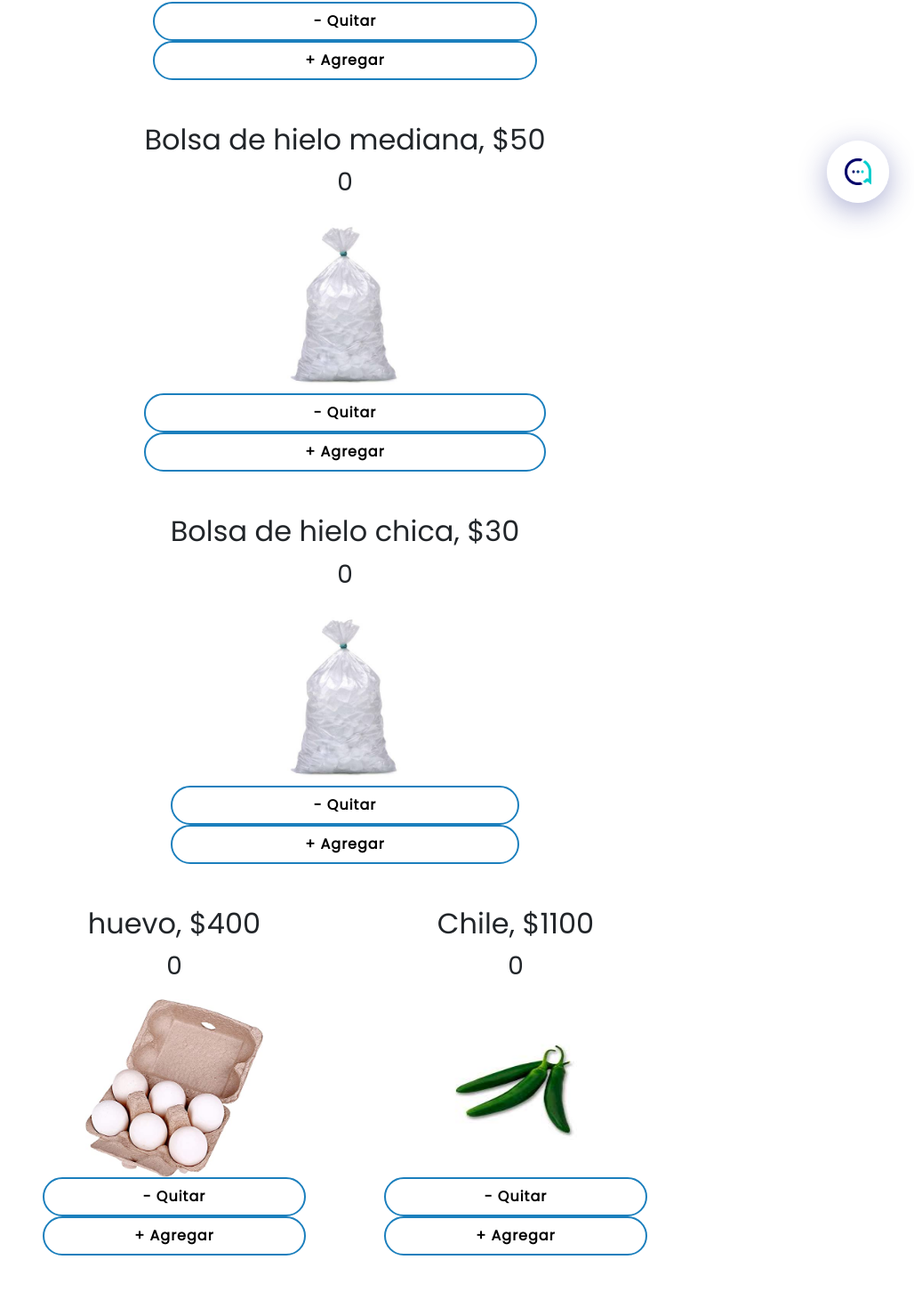
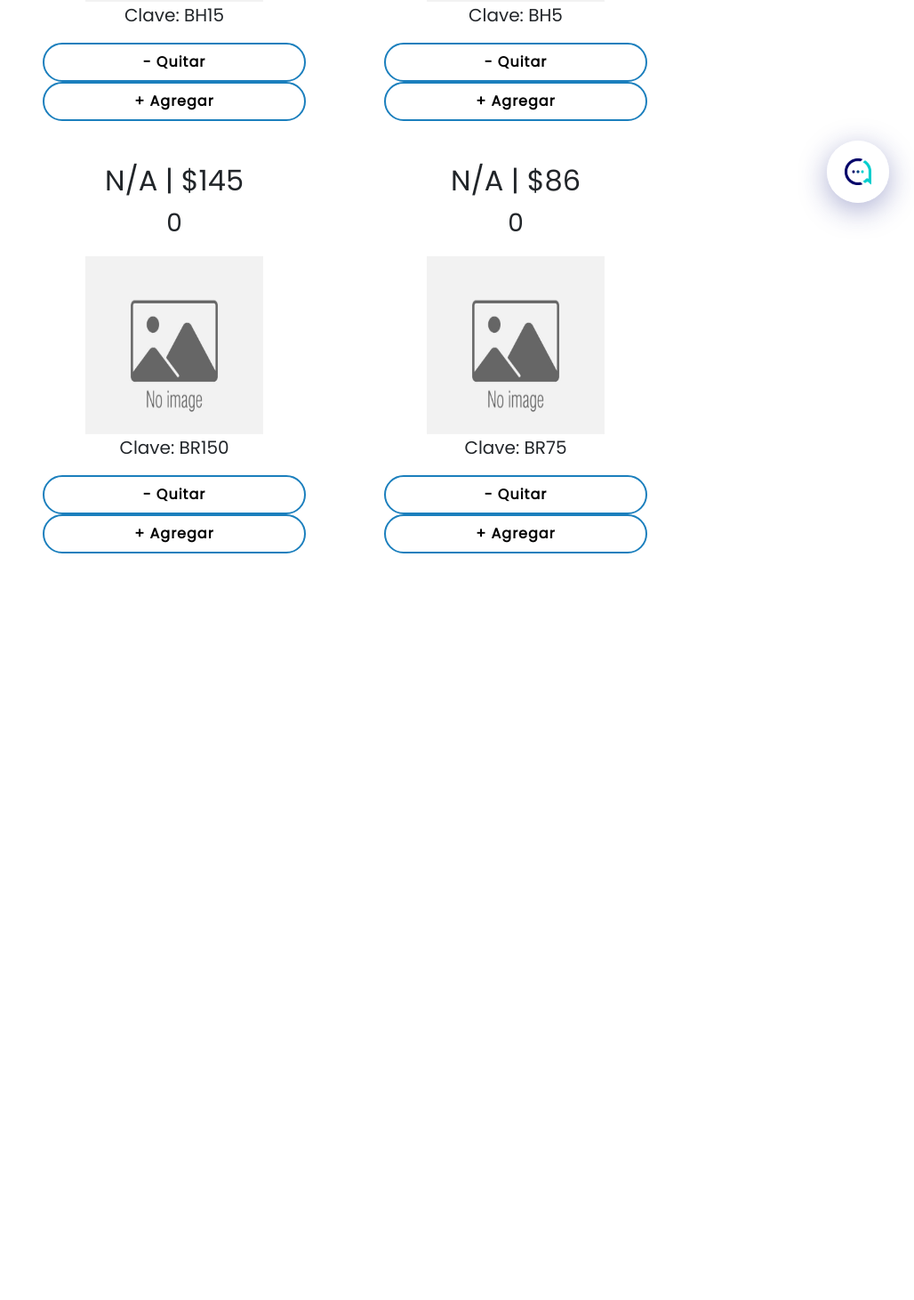
Before and after one commit to JoseCarlosPa/shoping-demo, a React (Create React App) app: page /#/ in a window 1280 px wide. Shown: the part 549-2010 px from the top of the page at 89% size, without its empty margins (252-1280 px from the left). After the commit the page ends 1239 px from the top, so only its background shows below. Built offline with nearby package versions, Linux system fonts and the light colour scheme; no server answers.

Commit message:
fix(method): add method to get all products

```diff
--- a/src/components/Shop.tsx
+++ b/src/components/Shop.tsx
@@ -2,7 +2,7 @@ import React, {useEffect} from "react";
 import Items from "../data/Items";
 import styled from "styled-components";
 import { BiShoppingBag } from "react-icons/bi";
-import {getAllProducts} from "../utility/getProducts";
+import {clientExample} from "../utility/fakeData";
 
 const Div = styled.div`
   width: 60%;
@@ -28,22 +28,12 @@ const Shop: React.FC<CartItems> = ({ cartItems, setCartItems }) => {
   const [cartCount, setCartCount] = React.useState(0);
   const [total, setTotal] = React.useState(0);
 
+
+
   const title = document.getElementById("title");
   if (title !== null) {
     title.innerHTML = "DEMO | Productos";
   }
-
-  const getProd = async () => {
-    try {
-      await getAllProducts();
-    } catch (e) {
-      console.log(e);
-    }
-  }
-
-  useEffect(() => {
-    getProd();
-    },[])
 
 
   useEffect(()=>{
@@ -61,11 +51,12 @@ const Shop: React.FC<CartItems> = ({ cartItems, setCartItems }) => {
     }
   },[cartItems])
 
+  const data = clientExample
   return (
     <>
       <Div>
         <h1 >
-          <BiShoppingBag /> DEMO
+          <BiShoppingBag /> {clientExample.dato.nombre}
         </h1>
         <hr />
         <div className="row">
--- a/src/data/Items.tsx
+++ b/src/data/Items.tsx
@@ -1,8 +1,5 @@
-import React from "react";
+import React, {useEffect} from "react";
 import styled from "styled-components";
-import theSun from "../images/sun.jpg";
-import theMoon from "../images/moon.jpg";
-import mercury from "../images/mercury.png";
 import lechuga from "../images/lechuga.jpg";
 import pepino from "../images/pepino.jpg";
 import jitomate from "../images/jitomate.jpg";
@@ -13,7 +10,10 @@ import cebolla from "../images/cebolla.jpg";
 import leche from "../images/leche.jpg";
 import pan from "../images/pan_de_caja.jpg";
 import hielo from "../images/hielo.jpg";
+import noimage from "../images/noimage.jpg";
 import ShopItem from "./shopItem";
+import {clientExample} from "../utility/fakeData";
+
 
 const Div = styled.div`
   display: flex;
@@ -32,87 +32,34 @@ interface PlanetProps {
   src: string;
   price: number;
   id: number;
+  clave?: string;
 }
 
 const Items: React.FC<CartItems> = ({ cartItems, setCartItems }) => {
-  const planets: Array<PlanetProps> = [
-    {
-      name: "Bolsa de hielo grande",
-      src: hielo,
-      price: 100,
-      id: 1,
-    },
-    {
-      name: "Bolsa de hielo mediana",
-      src: hielo,
-      price: 50,
-      id: 2,
-    },
-    {
-      name: "Bolsa de hielo chica",
-      src: hielo,
-      price: 30,
-      id: 3,
-    },
-    {
-      name: "huevo",
-      src: huevo,
-      price: 400,
-      id: 4,
-    },
-    {
-      name: "Chile",
-      src: chile,
-      price: 1100,
-      id: 5,
-    },
-    {
-      name: "Cebolla",
-      src: cebolla,
-      price: 1000,
-      id: 6,
-    },
-    {
-      name: "Jitomate",
-      src: jitomate,
-      price: 800,
-      id: 7,
-    },
-    {
-      name: "Pepino",
-      src: pepino,
-      price: 900,
-      id: 8,
-    },
-    {
-      name: "Lechuga",
-      src: lechuga,
-      price: 450,
-      id: 9,
-    },
-    {
-      name: "Champiñones",
-      src: champiñon,
-      price: 3000,
-      id: 10,
-    },
-    {
-      name: "Leche",
-      src: leche,
-      price: 50,
-      id: 11,
-    },
-    {
-      name: "Pan de caja",
-      src: pan,
-      price: 900,
-      id: 12,
-    },
-  ];
+
+  const [items, setItems] = React.useState<PlanetProps[]>([]);
+  const products = clientExample.dato.precios_cliente;
+
+  useEffect(()=>{
+    setItems([]);
+    // Add to the array of items products
+    products.forEach((product: any) => {
+      const item = {
+        name: product.nombre ? product.nombre : "N/A",
+        src: product.imagen ? product.imagen : noimage,
+        price: product.precio,
+        id: product.id,
+        clave: product.clave,
+      }
+      setItems((prevState) => [...prevState, item]);
+    })
+  },[clientExample])
+
+
 
   return (
     <Div>
-      {planets.map((planet, i) => (
+      {items.map((planet, i) => (
         <ShopItem
           key={i}
           planet={planet}
--- a/src/data/shopItem.tsx
+++ b/src/data/shopItem.tsx
@@ -91,11 +91,14 @@ const ShopItem: React.FC<ItemKeys> = ({planet, cartItems, setCartItems}) => {
   return (
     <ItemDiv>
       <h2>
-        {planet.name}, ${planet.price}
+        {planet.name} | ${planet.price}
       </h2>
       <div className="text-center">
         <p className="fs-3">{counter}</p>
         <img src={planet.src} alt={planet.name} height="200px" width="200px"/>
+      </div>
+      <div className="">
+        <p className="fs-5">Clave: {planet.clave}</p>
       </div>
       <button onClick={() => minusToCart(planet)} style={{fontWeight: "bold"}}>
         - Quitar
--- /dev/null
+++ b/src/utility/fakeData.ts
@@ -0,0 +1,14 @@
+export const clientExample = {
+  estatus:true,
+  codigoEstatus:200,
+  dato:{id:1,
+    nombre:"Cliente General",
+    precios_cliente:[
+      {id:1,clave:"BH15",precio:50},
+      {id:2,clave:"BH5",precio:24},
+      {id:3,clave:"BR150",precio:145},
+      {id:4,clave:"BR75",precio:86}
+    ]},
+  lista:null,
+  msj:"Movimiento exitoso"
+}
```
Also changed, not shown: src/images/noimage.jpg (added).
